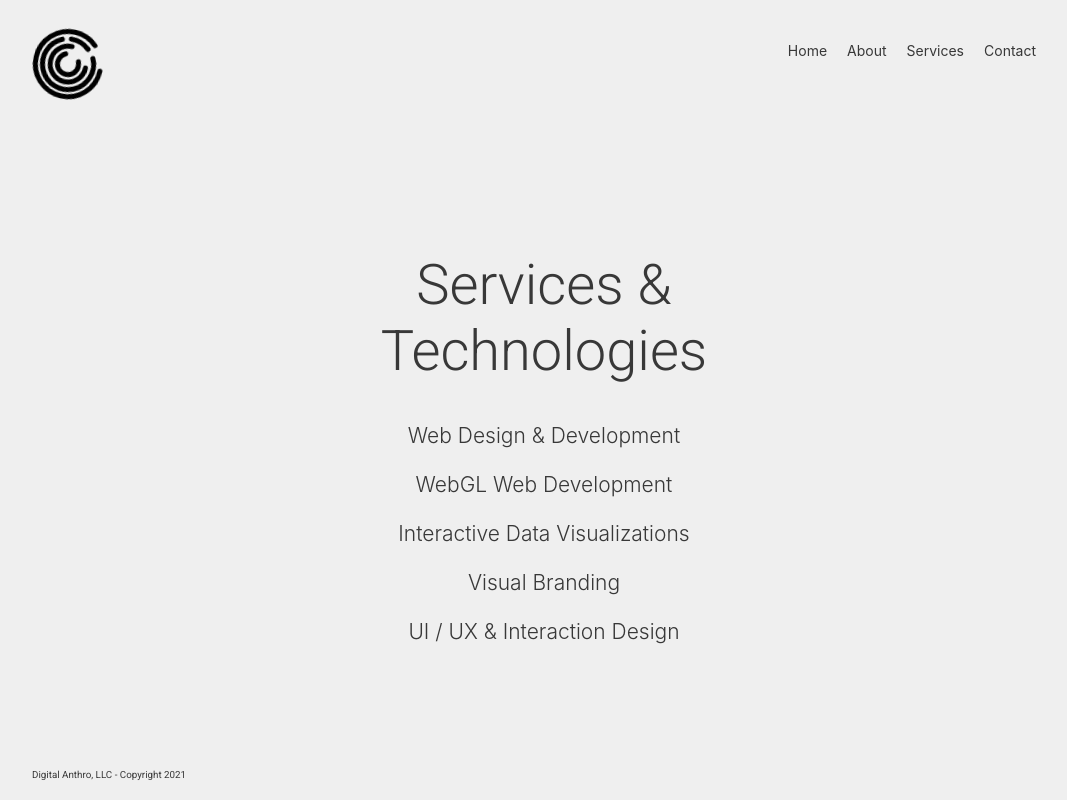
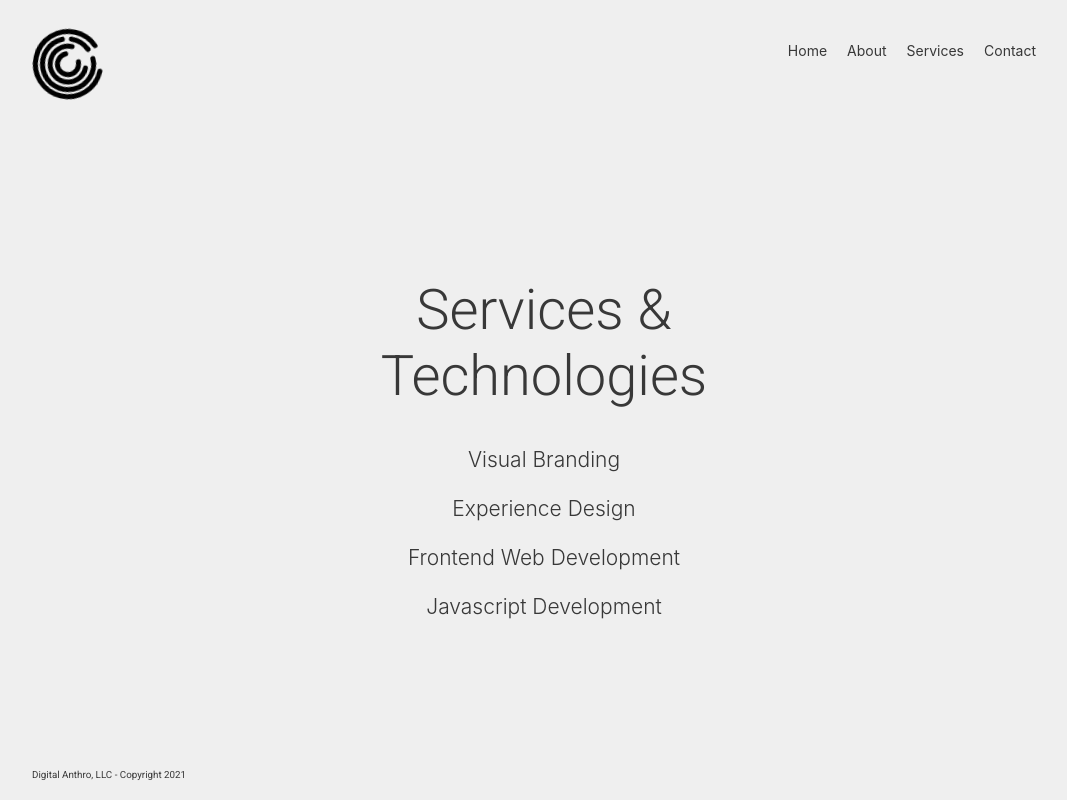
Before and after one commit to keeysnc/digital_anthro, a Next.js app: page /services in a window 1280 px wide. Shown: the whole page, without its empty margins (96-1163 px from the left). Built offline with nearby package versions, Linux system fonts and the light colour scheme.

Commit message:
update content

```diff
--- a/components/layout/Layout.js
+++ b/components/layout/Layout.js
@@ -13,18 +13,15 @@ const Layout = ({ children }) => {
 		<>
 			<div className={styles.layout__container}>
 				<Head>
-					<title>Digital Anthro - An independent creative studio for lifestyle, wellness, and health companies located in Washington DC</title>
+					<title>Digital Anthro - An experience design & frontend web development consultancy.</title>
 					<meta name="viewport" content="width=device-width, initial-scale=1" />
 					<meta charSet="utf-8" />
 					<meta
 						name="keywords"
-						content="Web Development, Web Design, User Experience Design, Interactive Websites, Branding Agency DC, Design Consultancy, Design Agency DC, Fit DC, Physical Therapy DC , Wellness DC, Lifestyle DC, Health DC"
+						content="Web Development, Web Design, User Experience Design, lifestyle brands, interactive Websites, Branding Agency DC, Design Consultancy, Design Agency DC, Awwwards Agency"
 					></meta>
 					{/* OG Tags */}
-					<meta
-						name="description"
-						content="Digital Anthro is a creative studio specialized in immersive web design and development for lifestyle, health & wellness companies."
-					/>
+					<meta name="description" content="Digital Anthro is a consultancy specialized in experience design and frontend web development." />
 					{/*}
 					<meta property="og:title" content={pageTitle} key="ogtitle" />
 					<meta property="og:description" content={description} key="ogdesc" /> */}
--- a/pages/index.js
+++ b/pages/index.js
@@ -6,7 +6,7 @@ export default function Home() {
 			<div className={indexStyles.home}>
 				<div className={indexStyles.home__content}>
 					<h1>Digital Anthro</h1>
-					<h3>Digital Anthro is a creative studio specialized in immersive web design and development for lifestyle, health & wellness companies.</h3>
+					<h3>Digital Anthro is an experience design & frontend web development consultancy.</h3>
 				</div>
 				<br />
 				{/* <ParagraphText textDescription="Digital Anthro is a UI/UX Design & Development Studio. We are a niche studio specialized in Experience Design, Front-End Web Development & Shopify App Development."></ParagraphText> */}
--- a/pages/services.js
+++ b/pages/services.js
@@ -13,11 +13,10 @@ const services = () => {
 				</Head>
 				<div style={{ textAlign: "center" }}>
 					<h1>Services & Technologies</h1>
-					<h3>Web Design & Development</h3>
-					<h3>WebGL Web Development</h3>
-					<h3>Interactive Data Visualizations</h3>
 					<h3>Visual Branding</h3>
-					<h3>UI / UX & Interaction Design</h3>
+					<h3>Experience Design</h3>
+					<h3>Frontend Web Development</h3>
+					<h3>Javascript Development</h3>
 				</div>
 			</div>
 		</div>
```
Also changed, not shown: pages/about.js (+4 -4 lines).
